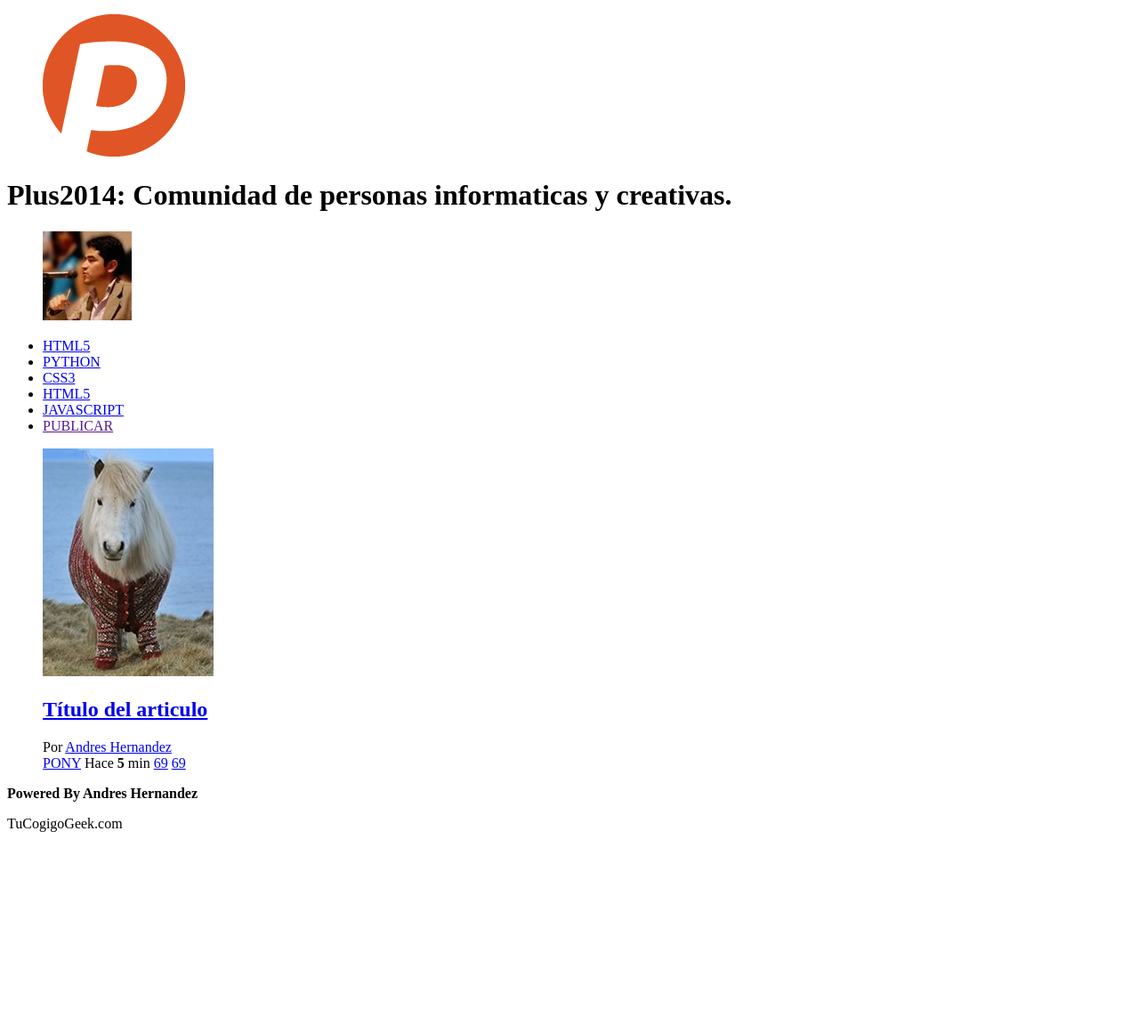
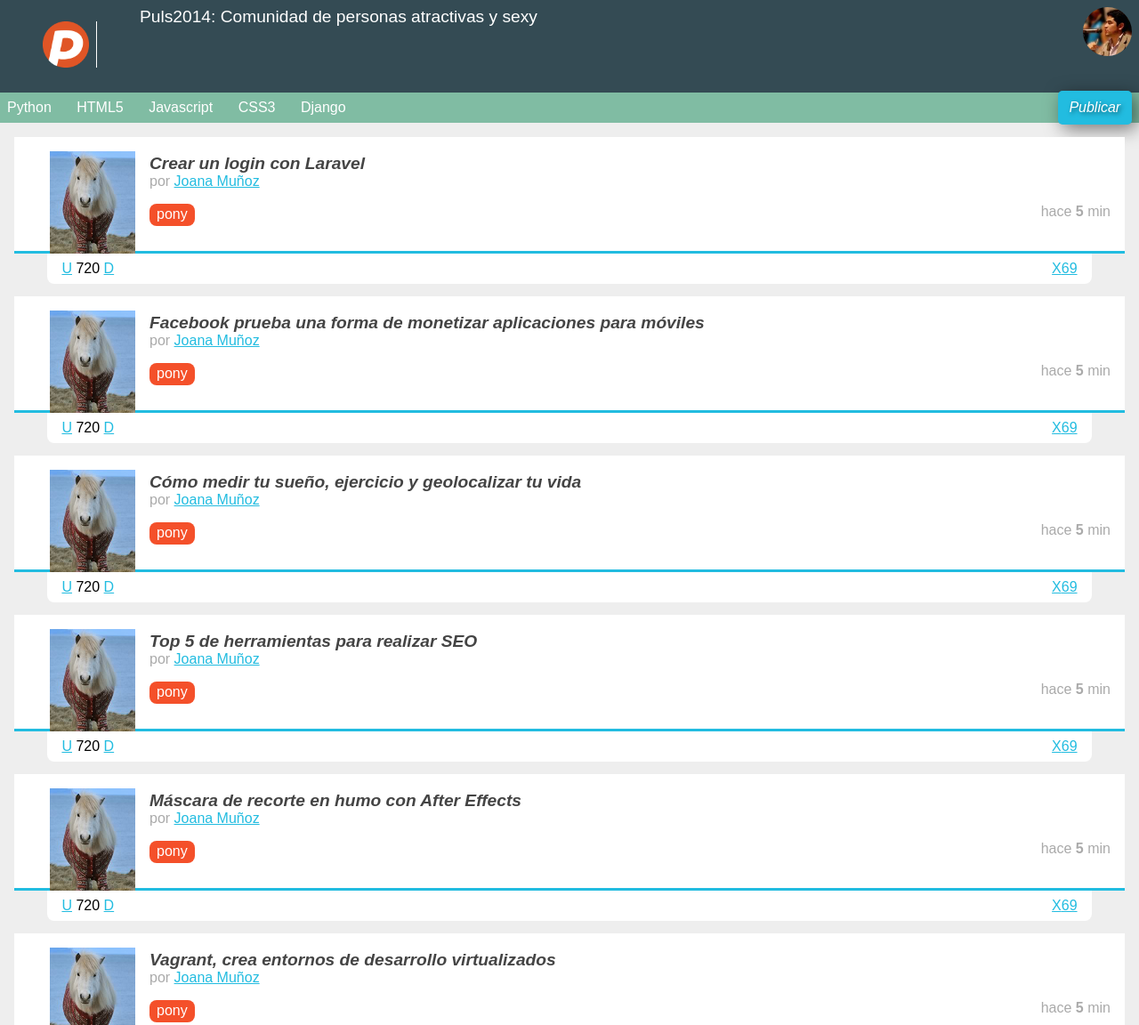
Before and after one commit to Ahdigitales/Plus2014-America, a plain HTML site: page index.html in a window 1280 px wide. Shown: the top 1152 px of the page at 89% size. Before the commit the page ends 951 px from the top, so only its background shows below. Drawn offline with Linux system fonts and the light colour scheme.

Commit message:
Plus Ultima Version Diseño

```diff
--- /dev/null
+++ b/css/estilos.css
@@ -0,0 +1,179 @@
+a
+{
+	color: #22BCE0;
+}
+body
+{
+	background: #EEEEEE;
+	font-family: Arial;
+	font-size: 16px;
+}
+footer
+{
+	background: #22BCE0;
+	color: rgba(255,255,255,0.7);
+	padding: 1em;
+	text-align: center;
+}
+footer p:first-child
+{
+	margin-bottom: 0;
+}
+footer p:last-child
+{
+	margin-top: 0;
+}
+footer p:last-child:after
+{
+	content: " -";
+}
+footer p:last-child:before
+{
+	content: "- ";
+}
+header
+{
+	background: #344B54;
+	color: white;
+	overflow: hidden;
+	padding: 0.5em;
+	position: relative;
+}
+header figure
+{
+	float: left;
+}
+header h1
+{
+	font-size: 1.2em;
+	font-weight: normal;
+	margin: 0 70px 0 0;
+}
+header #avatar
+{
+	margin: 0.5em 0.5em 0 0;
+	position: absolute;
+	right: 0;
+	top: 0;
+}
+header #avatar img
+{
+	border-radius: 50%;
+	width: 55px;
+}
+header #logo img
+{
+	border-right: 1px solid white;
+	padding-right: 0.5em;
+	margin-right: 0.5em;
+	width: 52px;
+}
+nav
+{
+	background: #80BCA3;
+	position: relative;
+}
+nav ul
+{
+	list-style: none;
+	margin: 0;
+	padding: 0;
+}
+nav ul li
+{
+	display: inline-block;
+	margin: 0 0.5em 0 0;
+}
+nav ul li a
+{
+	color: white;
+	display: block;
+	padding: 0.5em;
+	text-decoration: none;
+}
+nav ul #publicar_nav
+{
+	position: absolute;
+	right: 0;
+	top: -0.1em;
+}
+nav ul #publicar_nav a
+{
+	background: #22BCE0;
+	border-radius: 5px;
+	box-shadow: rgba(0,0,0,0.5) 5px 5px 20px;
+	font-style: italic;
+	padding: 0.6em 0.8em;
+	text-shadow: rgba(0,0,0,0.5) 2px 2px 5px;
+}
+#contenido
+{
+	margin: 1em;
+}
+#contenido .item
+{
+	background: white;
+	border-bottom: 3px solid #22BCE0;
+	margin-bottom: 3em;
+	min-height: 128px;
+	position: relative;
+}
+#contenido .item .autor_item
+{
+	color: #AAA;
+}
+#contenido .item .datos_item
+{
+	margin: 1em 1em 0 0;
+}
+#contenido .item .datos_item .fecha_item
+{
+	color: #AAA;
+	float: right;
+}
+#contenido .item .datos_item .tag_item
+{
+	background: #F4502A;
+	border-radius: 0.5em;
+	color: white;
+	display: inline-block;
+	padding: 0.2em 0.5em;
+	text-decoration: none;
+}
+#contenido .item .imagen_item
+{
+	float: left;
+	margin-right: 1em;
+}
+#contenido .item .imagen_item img
+{
+	width: 96px;
+}
+#contenido .item .titulo_item
+{
+	font-size: 1.2em;
+	font-style: italic;
+	margin-bottom: 0;
+	padding: 1em 1em 0 0;
+}
+#contenido .item .titulo_item a
+{
+	color: #444;
+	text-decoration: none;
+}
+#contenido .item .votacion
+{
+	background: white;
+	border-radius: 0 0 0.5em 0.5em;
+	left: 3%;
+	margin-top: 3px;
+	padding: 0.5em 1em;
+	position: absolute;
+	right: 3%;
+	top: 100%;
+}
+#contenido .item .votacion .comentarios_item,
+#contenido .item .votacion .guardar_item
+{
+	float: right;
+}
--- a/index.html
+++ b/index.html
@@ -1,54 +1,201 @@
 <!DOCTYPE html>
 <html lang="es">
 <head>
-	<meta charset="utf-8"/>
-	<meta description="Proyecto de la primera generacion del 2014 del curso de diseño web oline"/>
-	<title>Plus2014: Comunidad de personas informaticas.</title>
+	<meta charset="utf-8" />
+	<meta name="description" content="Proyecto de la primera generación del 2014 del curso de diseño web online" />
+	<title>Puls2014: Comunidad de personas atractivas y sexy</title>
+	<link rel="stylesheet" href="css/normalize.css" />
+	<link rel="stylesheet" href="css/estilos.css" />
 </head>
 <body>
 	<header>
 		<figure id="logo">
-        	<img src="images/logo.png">
+			<img src="images/logo.png" />
 		</figure>
 		<h1>
-        	Plus2014: Comunidad de personas informaticas y creativas.
+			Puls2014: Comunidad de personas atractivas y sexy
 		</h1>
 		<figure id="avatar">
-        	<img src="images/avatar.jpg">
+			<img src="images/avatar.jpg" />
 		</figure>
 	</header>
 	<nav>
 		<ul>
-
+			<li><a href="#">Python</a></li>
 			<li><a href="#">HTML5</a></li>
-			<li><a href="#">PYTHON</a></li>
+			<li><a href="#">Javascript</a></li>
 			<li><a href="#">CSS3</a></li>
-			<li><a href="#">HTML5</a></li>
-			<li><a href="#">JAVASCRIPT</a></li>
-			<li id="publicar_nav"><a href="">PUBLICAR</a></li>
+			<li><a href="#">Django</a></li>
+			<li id="publicar_nav">
+				<a href="#">Publicar</a>
+			</li>
 		</ul>
 	</nav>
 	<section id="contenido">
 		<article class="item">
-			<figure class="images_item">
-				<img src="images/imagen.jpg">
-				<h2 class="titulo_item"><a href="#">Título del articulo</a></h2>
-				<div class="autor_item">Por <a href="#">Andres Hernandez</a></div>
+			<figure class="imagen_item">
+				<img src="images/imagen.jpg" />
+			</figure>
+			<h2 class="titulo_item">
+				<a href="#">
+					Crear un login con Laravel
+				</a>
+			</h2>
+			<div class="autor_item">
+				por <a href="#">Joana Muñoz</a>
+			</div>
 			<div class="datos_item">
-					<a href="#" class="tag_item">PONY</a>
-					<span class="fecha_item">Hace <strong>5</strong> min</span>
-
+				<a href="#" class="tag_item">pony</a>
+				<span class="fecha_item">
+					hace <strong>5</strong> min
+				</span>
+			</div>
+			<div class="votacion">
+				<a href="#" class="up">U</a>
+				720
+				<a href="#" class="down">D</a>
 				<a href="#" class="comentarios_item">69</a>
-
-					<a href="#" class="guardar_item">69</a>
-
+				<a href="#" class="guardar_item">X</a>
 			</div>
+		</article>
+		<article class="item">
+			<figure class="imagen_item">
+				<img src="images/imagen.jpg" />
 			</figure>
+			<h2 class="titulo_item">
+				<a href="#">
+					Facebook prueba una forma de monetizar aplicaciones para móviles
+				</a>
+			</h2>
+			<div class="autor_item">
+				por <a href="#">Joana Muñoz</a>
+			</div>
+			<div class="datos_item">
+				<a href="#" class="tag_item">pony</a>
+				<span class="fecha_item">
+					hace <strong>5</strong> min
+				</span>
+			</div>
+			<div class="votacion">
+				<a href="#" class="up">U</a>
+				720
+				<a href="#" class="down">D</a>
+				<a href="#" class="comentarios_item">69</a>
+				<a href="#" class="guardar_item">X</a>
+			</div>
+		</article>
+		<article class="item">
+			<figure class="imagen_item">
+				<img src="images/imagen.jpg" />
+			</figure>
+			<h2 class="titulo_item">
+				<a href="#">
+					Cómo medir tu sueño, ejercicio y geolocalizar tu vida
+				</a>
+			</h2>
+			<div class="autor_item">
+				por <a href="#">Joana Muñoz</a>
+			</div>
+			<div class="datos_item">
+				<a href="#" class="tag_item">pony</a>
+				<span class="fecha_item">
+					hace <strong>5</strong> min
+				</span>
+			</div>
+			<div class="votacion">
+				<a href="#" class="up">U</a>
+				720
+				<a href="#" class="down">D</a>
+				<a href="#" class="comentarios_item">69</a>
+				<a href="#" class="guardar_item">X</a>
+			</div>
+		</article>
+		<article class="item">
+			<figure class="imagen_item">
+				<img src="images/imagen.jpg" />
+			</figure>
+			<h2 class="titulo_item">
+				<a href="#">
+					Top 5 de herramientas para realizar SEO
+				</a>
+			</h2>
+			<div class="autor_item">
+				por <a href="#">Joana Muñoz</a>
+			</div>
+			<div class="datos_item">
+				<a href="#" class="tag_item">pony</a>
+				<span class="fecha_item">
+					hace <strong>5</strong> min
+				</span>
+			</div>
+			<div class="votacion">
+				<a href="#" class="up">U</a>
+				720
+				<a href="#" class="down">D</a>
+				<a href="#" class="comentarios_item">69</a>
+				<a href="#" class="guardar_item">X</a>
+			</div>
+		</article>
+		<article class="item">
+			<figure class="imagen_item">
+				<img src="images/imagen.jpg" />
+			</figure>
+			<h2 class="titulo_item">
+				<a href="#">
+					Máscara de recorte en humo con After Effects
+				</a>
+			</h2>
+			<div class="autor_item">
+				por <a href="#">Joana Muñoz</a>
+			</div>
+			<div class="datos_item">
+				<a href="#" class="tag_item">pony</a>
+				<span class="fecha_item">
+					hace <strong>5</strong> min
+				</span>
+			</div>
+			<div class="votacion">
+				<a href="#" class="up">U</a>
+				720
+				<a href="#" class="down">D</a>
+				<a href="#" class="comentarios_item">69</a>
+				<a href="#" class="guardar_item">X</a>
+			</div>
+		</article>
+		<article class="item">
+			<figure class="imagen_item">
+				<img src="images/imagen.jpg" />
+			</figure>
+			<h2 class="titulo_item">
+				<a href="#">
+					Vagrant, crea entornos de desarrollo virtualizados
+				</a>
+			</h2>
+			<div class="autor_item">
+				por <a href="#">Joana Muñoz</a>
+			</div>
+			<div class="datos_item">
+				<a href="#" class="tag_item">pony</a>
+				<span class="fecha_item">
+					hace <strong>5</strong> min
+				</span>
+			</div>
+			<div class="votacion">
+				<a href="#" class="up">U</a>
+				720
+				<a href="#" class="down">D</a>
+				<a href="#" class="comentarios_item">69</a>
+				<a href="#" class="guardar_item">X</a>
+			</div>
 		</article>
 	</section>
 	<footer>
-		<p><strong>Powered By Andres Hernandez</strong></p>
-		<p>TuCogigoGeek.com</p>
+		<p>
+			<strong>Powered by Pony®</strong>
+		</p>
+		<p>
+			mejorando.la 2014
+		</p>
 	</footer>
 </body>
 </html>
```
Also changed, not shown: css/normalize.css (added). Lines whose indentation alone changed are shown as unchanged.
